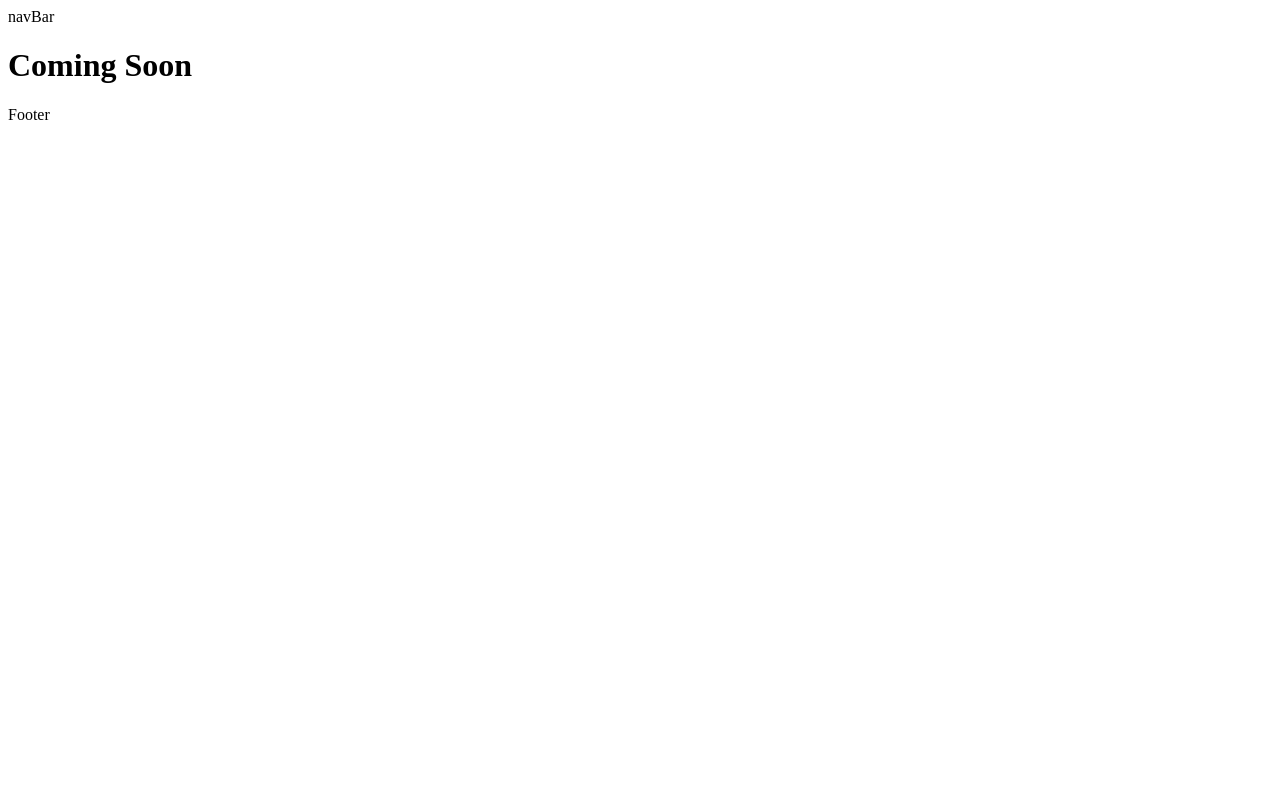
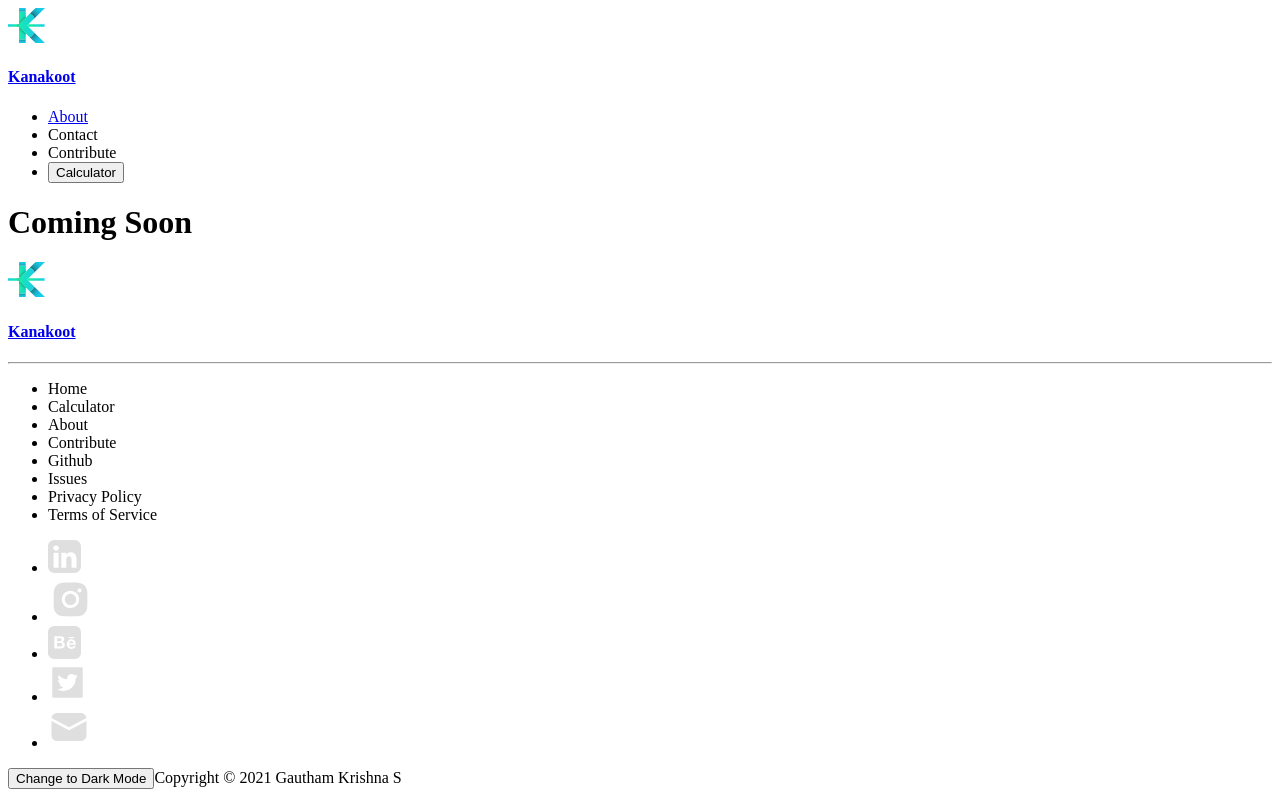
Before and after one commit to gauthamkrishnax/Kanakoot, a Gatsby site: page / in a window 1280 px wide. Built offline with nearby package versions, Linux system fonts and the light colour scheme; Gatsby itself is replaced by a stand-in of ours.

Commit message:
header & footer

```diff
--- a/src/components/Report.tsx
+++ b/src/components/Report.tsx
@@ -2,7 +2,7 @@ import * as React from "react";
 import { useContext } from "react";
 import { calculatorContext } from "../pages/calculator";
 import CalculateButton from "./CalculateButton";
-import PieGraph from "./piegraph";
+import PieGraph from "./PieGraph";
 
 const Report = () => {
   const { data, report } = useContext(calculatorContext);
--- a/src/components/layout/Footer.tsx
+++ b/src/components/layout/Footer.tsx
@@ -1,8 +1,60 @@
 import * as React from "react";
-export interface FooterProps {}
+import LogoMark from "../other/LogoMark";
+import Button from "../other/Button";
+import { Link } from "gatsby";
+
+import behance from "../../assets/behance.svg";
+import instagram from "../../assets/instagram.svg";
+import linkedin from "../../assets/linkedin.svg";
+import mail from "../../assets/mail.svg";
+import twitter from "../../assets/twitter.svg";
 
 const Footer = () => {
-  return <div>Footer</div>;
+  return (
+    <footer>
+      <Link to="/">
+        <div>
+          <LogoMark /> <h4>Kanakoot</h4>
+          <hr />
+        </div>
+      </Link>
+      <div>
+        <nav>
+          <ul>
+            <li>Home</li>
+            <li>Calculator</li>
+            <li>About</li>
+            <li>Contribute</li>
+            <li>Github</li>
+            <li>Issues</li>
+            <li>Privacy Policy</li>
+            <li>Terms of Service</li>
+          </ul>
+          <ul>
+            <li>
+              <img src={linkedin} alt="Linkedin Logo" />
+            </li>
+            <li>
+              <img src={instagram} alt="Instagram Logo" />
+            </li>
+            <li>
+              <img src={behance} alt="Behance Logo" />
+            </li>
+            <li>
+              <img src={twitter} alt="Twitter Logo" />
+            </li>
+            <li>
+              <img src={mail} alt="Mail Logo" />
+            </li>
+          </ul>
+        </nav>
+        <div>
+          <Button type="secondary">Change to Dark Mode</Button>
+          <span>Copyright © 2021 Gautham Krishna S</span>
+        </div>
+      </div>
+    </footer>
+  );
 };
 
 export default Footer;
--- a/src/components/layout/Navbar.tsx
+++ b/src/components/layout/Navbar.tsx
@@ -1,9 +1,35 @@
+import { Link } from "gatsby";
 import * as React from "react";
+import LogoMark from "../other/LogoMark";
+import Button from "../other/Button";
 
 export interface NavbarProps {}
 
 const Navbar = () => {
-  return <div>navBar</div>;
+  return (
+    <header>
+      <nav>
+        <Link to="/">
+          <div>
+            <LogoMark />
+            <h4>Kanakoot</h4>
+          </div>
+        </Link>
+        <ul>
+          <li>
+            <Link to="/404">About</Link>
+          </li>
+          <li>Contact</li>
+          <li>Contribute</li>
+          <li>
+            <Link to="/calculator" activeClassName="disabled">
+              <Button type="primary">Calculator</Button>
+            </Link>
+          </li>
+        </ul>
+      </nav>
+    </header>
+  );
 };
 
 export default Navbar;
--- /dev/null
+++ b/src/components/other/Button.tsx
@@ -0,0 +1,11 @@
+import * as React from "react";
+
+export default function Button({
+  children,
+  type,
+}: {
+  children: React.ReactNode;
+  type: string;
+}) {
+  return <button className={type}>{children}</button>;
+}
--- /dev/null
+++ b/src/components/other/LogoMark.tsx
@@ -0,0 +1,273 @@
+import * as React from "react";
+
+function LogoMark() {
+  return (
+    <svg
+      width="37"
+      height="35"
+      viewBox="0 0 37 35"
+      fill="none"
+      xmlns="http://www.w3.org/2000/svg"
+    >
+      <g id="LogoMark">
+        <g id="line_1_">
+          <path
+            id="lineLeft_1_"
+            d="M9.68202 17.5232L10.913 18.7269H0.0473448C0.0236724 18.3334 0 17.9398 0 17.5232C0 17.1065 0.0236724 16.713 0.0473448 16.2963H10.913L9.68202 17.5232Z"
+            fill="url(#paint0_linear)"
+          />
+          <path
+            id="lineRight_1_"
+            d="M36.5502 16.3195V18.7269H20.3346L19.1036 17.5232L20.3346 16.3195H36.5502Z"
+            fill="url(#paint1_linear)"
+          />
+        </g>
+        <g id="leg_1_">
+          <path
+            id="leg4_1_"
+            d="M17.707 31.2037V34.9537H11.055V31.2037C12.1203 31.4584 13.2329 31.5741 14.3692 31.5741C15.5291 31.5973 16.6417 31.4584 17.707 31.2037Z"
+            fill="url(#paint2_linear)"
+          />
+          <path
+            id="leg3_1_"
+            d="M17.707 25.3472V31.2037C16.6417 31.4583 15.5291 31.5741 14.3692 31.5741C13.2329 31.5741 12.1203 31.4352 11.055 31.2037V18.8426L14.3928 22.1065L17.707 25.3472Z"
+            fill="url(#paint3_linear)"
+          />
+          <path
+            id="leg2_1_"
+            d="M17.707 3.86575V9.67593L11.055 16.1806V3.8426C12.1203 3.58797 13.2329 3.47223 14.3692 3.47223C15.5291 3.47223 16.6417 3.61112 17.707 3.86575Z"
+            fill="url(#paint4_linear)"
+          />
+          <path
+            id="leg1_1_"
+            d="M17.707 0.069458V3.86575C16.6417 3.61112 15.5291 3.49538 14.3692 3.49538C13.2329 3.49538 12.1203 3.63427 11.055 3.86575V0.069458H17.707Z"
+            fill="url(#paint5_linear)"
+          />
+        </g>
+        <g id="shadow_1_">
+          <path
+            id="shadowBottom_1_"
+            d="M17.707 25.3472V31.2037C16.6417 31.4583 15.5291 31.5741 14.3692 31.5741C13.2329 31.5741 12.1203 31.4352 11.055 31.2037V18.8426L14.3928 22.1065L17.707 25.3472Z"
+            fill="url(#paint6_linear)"
+          />
+          <path
+            id="shadowCenter_1_"
+            d="M11.8362 16.3195V18.7269H8.66411L8.02496 17.5463L8.73513 16.3195H11.8362Z"
+            fill="url(#paint7_linear)"
+          />
+          <path
+            id="shadowTop_1_"
+            d="M17.707 3.86575V9.67593L11.055 16.1806V3.8426C12.1203 3.58797 13.2329 3.47223 14.3692 3.47223C15.5291 3.47223 16.6417 3.61112 17.707 3.86575Z"
+            fill="url(#paint8_linear)"
+          />
+        </g>
+        <g id="arrow_1_">
+          <path
+            id="arrowBottom_1_"
+            d="M37 0L26.6078 10.162C25.4242 8.28704 23.8145 6.71296 21.897 5.55556L27.5784 0H37Z"
+            fill="url(#paint9_linear)"
+          />
+          <path
+            id="arrowCenter_1_"
+            d="M26.6315 24.8842C25.4479 26.7592 23.8381 28.3333 21.9444 29.4907L14.3928 22.1065L11.055 18.8426L10.913 18.7268L9.68204 17.5231L10.913 16.3194L11.055 16.1805L17.707 9.67591L21.9207 5.55554C23.8381 6.71295 25.4479 8.28702 26.6315 10.162L20.3346 16.3194L19.1037 17.5231L20.3346 18.7268L26.6315 24.8842Z"
+            fill="url(#paint10_linear)"
+          />
+          <path
+            id="arrowTop_1_"
+            d="M36.9763 35H27.5547L21.9207 29.4908C23.8382 28.3334 25.4479 26.7593 26.6078 24.8843L36.9763 35Z"
+            fill="url(#paint11_linear)"
+          />
+        </g>
+      </g>
+      <defs>
+        <linearGradient
+          id="paint0_linear"
+          x1="10.9554"
+          y1="17.5134"
+          x2="0.0369051"
+          y2="17.5134"
+          gradientUnits="userSpaceOnUse"
+        >
+          <stop stop-color="#15EDA5" />
+          <stop offset="0.2135" stop-color="#15EAAB" />
+          <stop offset="0.4967" stop-color="#16E2BC" />
+          <stop offset="0.8177" stop-color="#17D6D7" />
+          <stop offset="1" stop-color="#18CDEA" />
+        </linearGradient>
+        <linearGradient
+          id="paint1_linear"
+          x1="19.0983"
+          y1="17.5133"
+          x2="36.5584"
+          y2="17.5133"
+          gradientUnits="userSpaceOnUse"
+        >
+          <stop stop-color="#15EDA5" />
+          <stop offset="0.2135" stop-color="#15EAAB" />
+          <stop offset="0.4967" stop-color="#16E2BC" />
+          <stop offset="0.8177" stop-color="#17D6D7" />
+          <stop offset="1" stop-color="#18CDEA" />
+        </linearGradient>
+        <linearGradient
+          id="paint2_linear"
+          x1="14.3773"
+          y1="36.0184"
+          x2="14.3773"
+          y2="29.5103"
+          gradientUnits="userSpaceOnUse"
+        >
+          <stop stop-color="#18CDEA" />
+          <stop offset="0.1683" stop-color="#18CAE6" />
+          <stop offset="0.3215" stop-color="#18C1DB" />
+          <stop offset="0.469" stop-color="#19B1C9" />
+          <stop offset="0.613" stop-color="#199BAF" />
+          <stop offset="0.7543" stop-color="#1A7F8D" />
+          <stop offset="0.8918" stop-color="#1B5D65" />
+          <stop offset="1" stop-color="#1C3D3F" />
+        </linearGradient>
+        <linearGradient
+          id="paint3_linear"
+          x1="11.0493"
+          y1="25.216"
+          x2="17.7047"
+          y2="25.216"
+          gradientUnits="userSpaceOnUse"
+        >
+          <stop stop-color="#15EDA5" />
+          <stop offset="0.2135" stop-color="#15EAAB" />
+          <stop offset="0.4967" stop-color="#16E2BC" />
+          <stop offset="0.8177" stop-color="#17D6D7" />
+          <stop offset="1" stop-color="#18CDEA" />
+        </linearGradient>
+        <linearGradient
+          id="paint4_linear"
+          x1="11.0493"
+          y1="9.82774"
+          x2="17.7047"
+          y2="9.82774"
+          gradientUnits="userSpaceOnUse"
+        >
+          <stop stop-color="#15EDA5" />
+          <stop offset="0.2135" stop-color="#15EAAB" />
+          <stop offset="0.4967" stop-color="#16E2BC" />
+          <stop offset="0.8177" stop-color="#17D6D7" />
+          <stop offset="1" stop-color="#18CDEA" />
+        </linearGradient>
+        <linearGradient
+          id="paint5_linear"
+          x1="14.3773"
+          y1="-0.213713"
+          x2="14.3773"
+          y2="6.29439"
+          gradientUnits="userSpaceOnUse"
+        >
+          <stop stop-color="#18CDEA" />
+          <stop offset="0.1393" stop-color="#18C9E5" />
+          <stop offset="0.2933" stop-color="#18BED8" />
+          <stop offset="0.4544" stop-color="#19ABC2" />
+          <stop offset="0.6203" stop-color="#1A91A3" />
+          <stop offset="0.7901" stop-color="#1B707B" />
+          <stop offset="0.9606" stop-color="#1C474B" />
+          <stop offset="1" stop-color="#1C3D3F" />
+        </linearGradient>
+        <linearGradient
+          id="paint6_linear"
+          x1="12.6165"
+          y1="26.7485"
+          x2="17.2172"
+          y2="22.0435"
+          gradientUnits="userSpaceOnUse"
+        >
+          <stop stop-color="#15EDA5" stop-opacity="0" />
+          <stop offset="0.1186" stop-color="#15E7A2" stop-opacity="0.1186" />
+          <stop offset="0.276" stop-color="#16D698" stop-opacity="0.276" />
+          <stop offset="0.4553" stop-color="#17BB88" stop-opacity="0.4553" />
+          <stop offset="0.6508" stop-color="#199472" stop-opacity="0.6508" />
+          <stop offset="0.857" stop-color="#1A6355" stop-opacity="0.857" />
+          <stop offset="1" stop-color="#1C3D3F" />
+        </linearGradient>
+        <linearGradient
+          id="paint7_linear"
+          x1="8.03533"
+          y1="17.5244"
+          x2="11.8341"
+          y2="17.5244"
+          gradientUnits="userSpaceOnUse"
+        >
+          <stop stop-color="#15EDA5" stop-opacity="0" />
+          <stop
+            offset="0.0745196"
+            stop-color="#16DE9C"
+            stop-opacity="0.0745196"
+          />
+          <stop offset="0.527" stop-color="#19886A" stop-opacity="0.527" />
+          <stop offset="0.8457" stop-color="#1B524B" stop-opacity="0.8457" />
+          <stop offset="1" stop-color="#1C3D3F" />
+        </linearGradient>
+        <linearGradient
+          id="paint8_linear"
+          x1="12.6162"
+          y1="8.29554"
+          x2="17.2169"
+          y2="13.0005"
+          gradientUnits="userSpaceOnUse"
+        >
+          <stop stop-color="#15EDA5" stop-opacity="0" />
+          <stop offset="0.1186" stop-color="#15E7A2" stop-opacity="0.1186" />
+          <stop offset="0.276" stop-color="#16D698" stop-opacity="0.276" />
+          <stop offset="0.4553" stop-color="#17BB88" stop-opacity="0.4553" />
+          <stop offset="0.6508" stop-color="#199472" stop-opacity="0.6508" />
+          <stop offset="0.857" stop-color="#1A6355" stop-opacity="0.857" />
+          <stop offset="1" stop-color="#1C3D3F" />
+        </linearGradient>
+        <linearGradient
+          id="paint9_linear"
+          x1="32.8713"
+          y1="-0.556435"
+          x2="22.4352"
+          y2="10.116"
+          gradientUnits="userSpaceOnUse"
+        >
+          <stop stop-color="#18CDEA" />
+          <stop offset="0.1393" stop-color="#18C9E5" />
+          <stop offset="0.2933" stop-color="#18BED8" />
+          <stop offset="0.4544" stop-color="#19ABC2" />
+          <stop offset="0.6203" stop-color="#1A91A3" />
+          <stop offset="0.7901" stop-color="#1B707B" />
+          <stop offset="0.9606" stop-color="#1C474B" />
+          <stop offset="1" stop-color="#1C3D3F" />
+        </linearGradient>
+        <linearGradient
+          id="paint10_linear"
+          x1="9.68616"
+          y1="17.5243"
+          x2="26.631"
+          y2="17.5243"
+          gradientUnits="userSpaceOnUse"
+        >
+          <stop stop-color="#15EDA5" />
+          <stop offset="1" stop-color="#18CDEA" />
+        </linearGradient>
+        <linearGradient
+          id="paint11_linear"
+          x1="32.8171"
+          y1="35.5307"
+          x2="22.4232"
+          y2="24.9013"
+          gradientUnits="userSpaceOnUse"
+        >
+          <stop stop-color="#18CDEA" />
+          <stop offset="0.1683" stop-color="#18CAE6" />
+          <stop offset="0.3215" stop-color="#18C1DB" />
+          <stop offset="0.469" stop-color="#19B1C9" />
+          <stop offset="0.613" stop-color="#199BAF" />
+          <stop offset="0.7543" stop-color="#1A7F8D" />
+          <stop offset="0.8918" stop-color="#1B5D65" />
+          <stop offset="1" stop-color="#1C3D3F" />
+        </linearGradient>
+      </defs>
+    </svg>
+  );
+}
+
+export default LogoMark;
```
Also changed, not shown: package.json (line endings or trailing spaces), src/assets/behance.svg (added), src/assets/instagram.svg (added), src/assets/linkedin.svg (added), src/assets/mail.svg (added), src/assets/twitter.svg (added), 1 other file.
